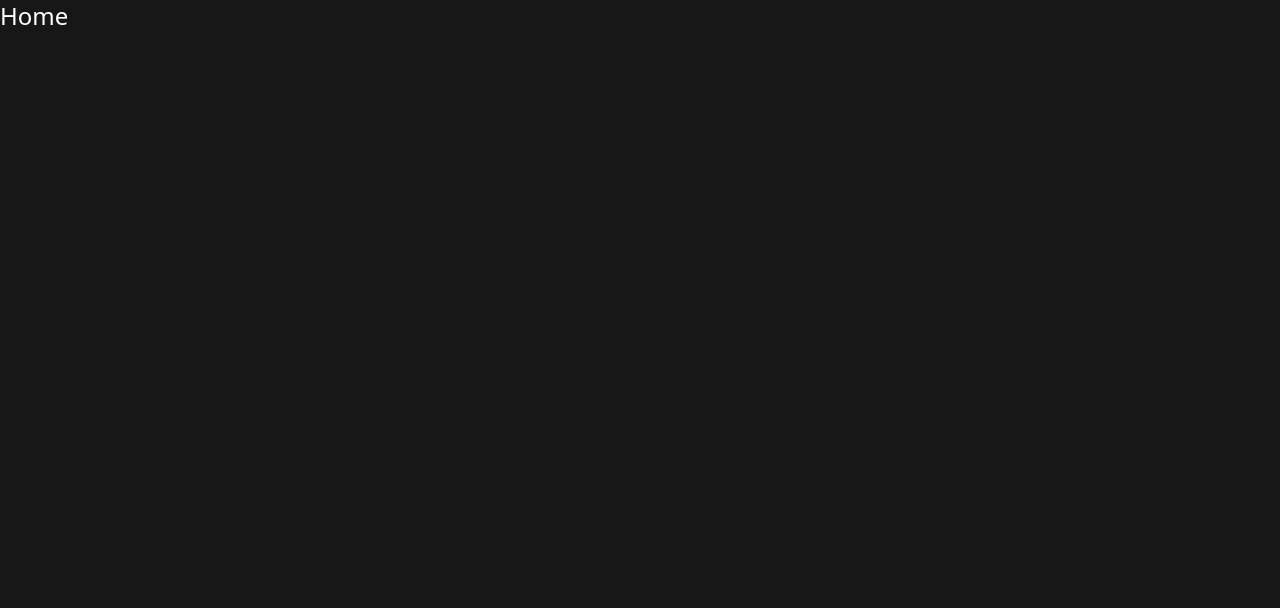
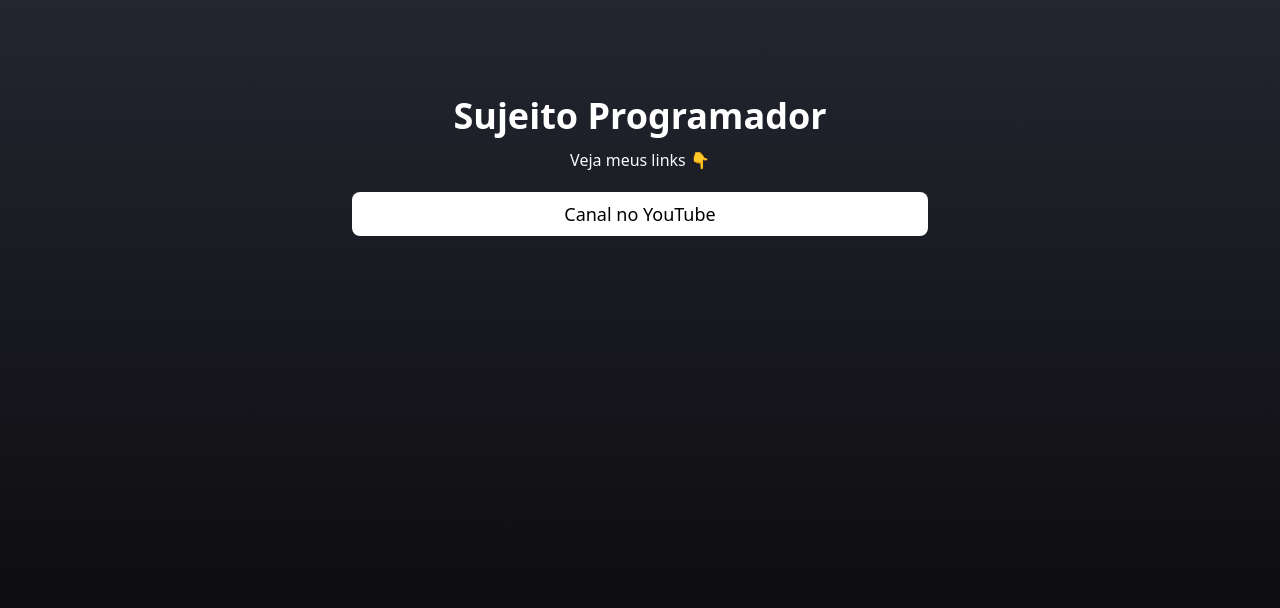
Before and after one commit to paulohenriquecorrea/devlink, a React (Vite) app: page / in a window 1280 px wide. Shown: the top 608 px of the page. Built offline with nearby package versions, Linux system fonts and the light colour scheme.

Commit message:
Criada página home

```diff
--- a/package.json
+++ b/package.json
@@ -15,6 +15,7 @@
     "match-sorter": "^8.0.3",
     "react": "^19.1.0",
     "react-dom": "^19.1.0",
+    "react-icons": "^5.5.0",
     "react-router-dom": "^7.6.3",
     "sort-by": "^1.2.0",
     "tailwindcss": "^4.1.11"
--- a/src/index.css
+++ b/src/index.css
@@ -1 +1,6 @@
 @import "tailwindcss";
+
+body{
+    min-height: 100vh;
+    background: linear-gradient(#232630, #070506);
+}
--- a/src/pages/home/index.tsx
+++ b/src/pages/home/index.tsx
@@ -1,7 +1,23 @@
 export function Home() {
     return (
-        <div className="w-full h-screen bg-neutral-900">
-            <h1 className="text-white text-2xl">Home</h1>
+        <div className="flex flex-col py-4 items-center justify-center">
+            <h1 className="md:text-4xl text-3xl font-bold text-white mt-20">Sujeito Programador</h1>
+            <span className="text-gray-50 mb-5 mt-3">Veja meus links 👇</span>
+
+            <main className="flex flex-col w-11/12 max-w-xl text-center">
+                <section className="bg-white mb-4 w-full py-2 rounded-lg select-none transition-transform hover:scale-105 cursor-pointer">
+                    <a>
+                        <p className="text-base md:text-lg">
+                            Canal no YouTube
+                        </p>
+                    </a>
+                </section>
+
+                <footer className="flex justify-center gap-3">
+
+                </footer>
+            </main>
+
         </div>
     )
 }
```
Also changed, not shown: 1 other file (tests, documents, lock files or other folders).
